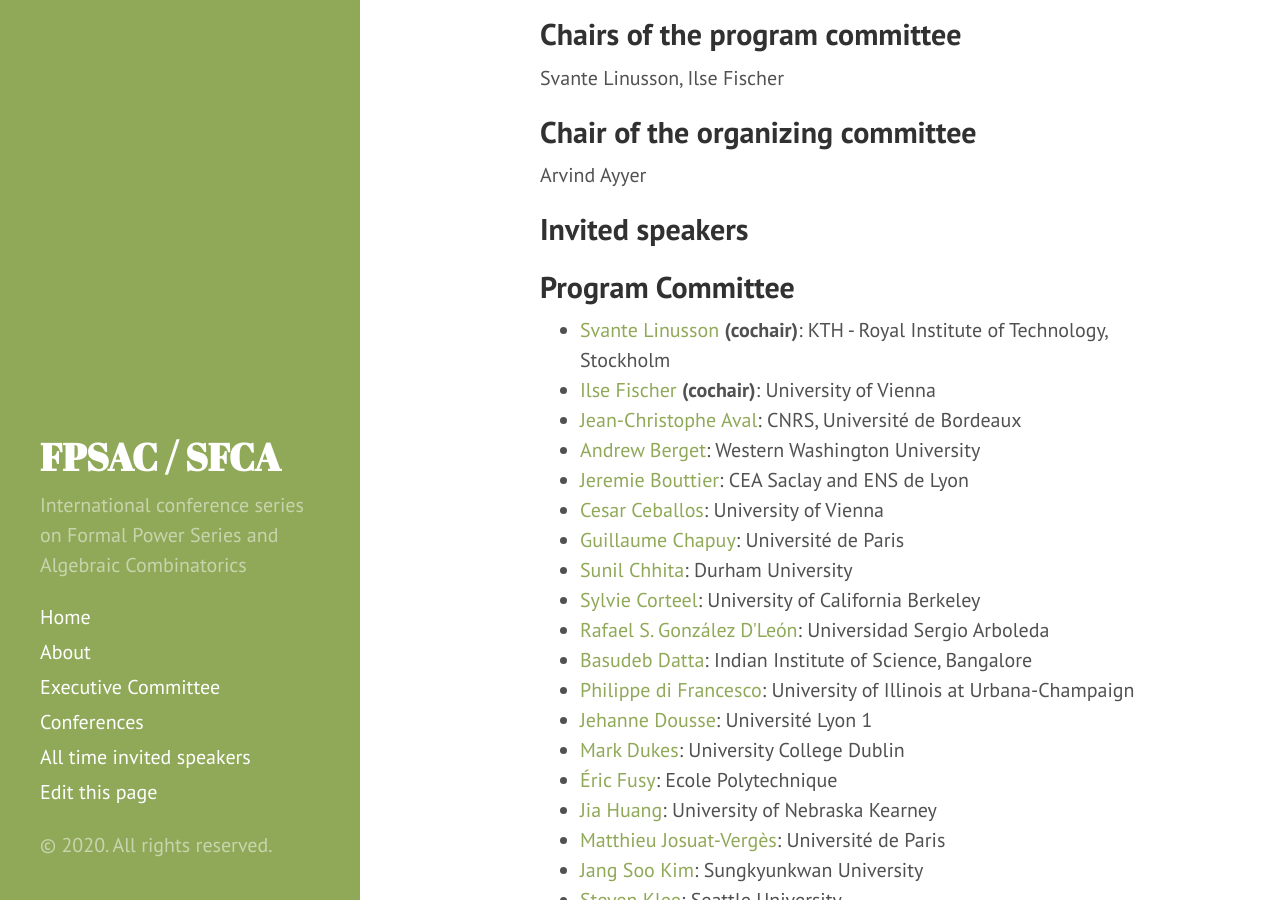
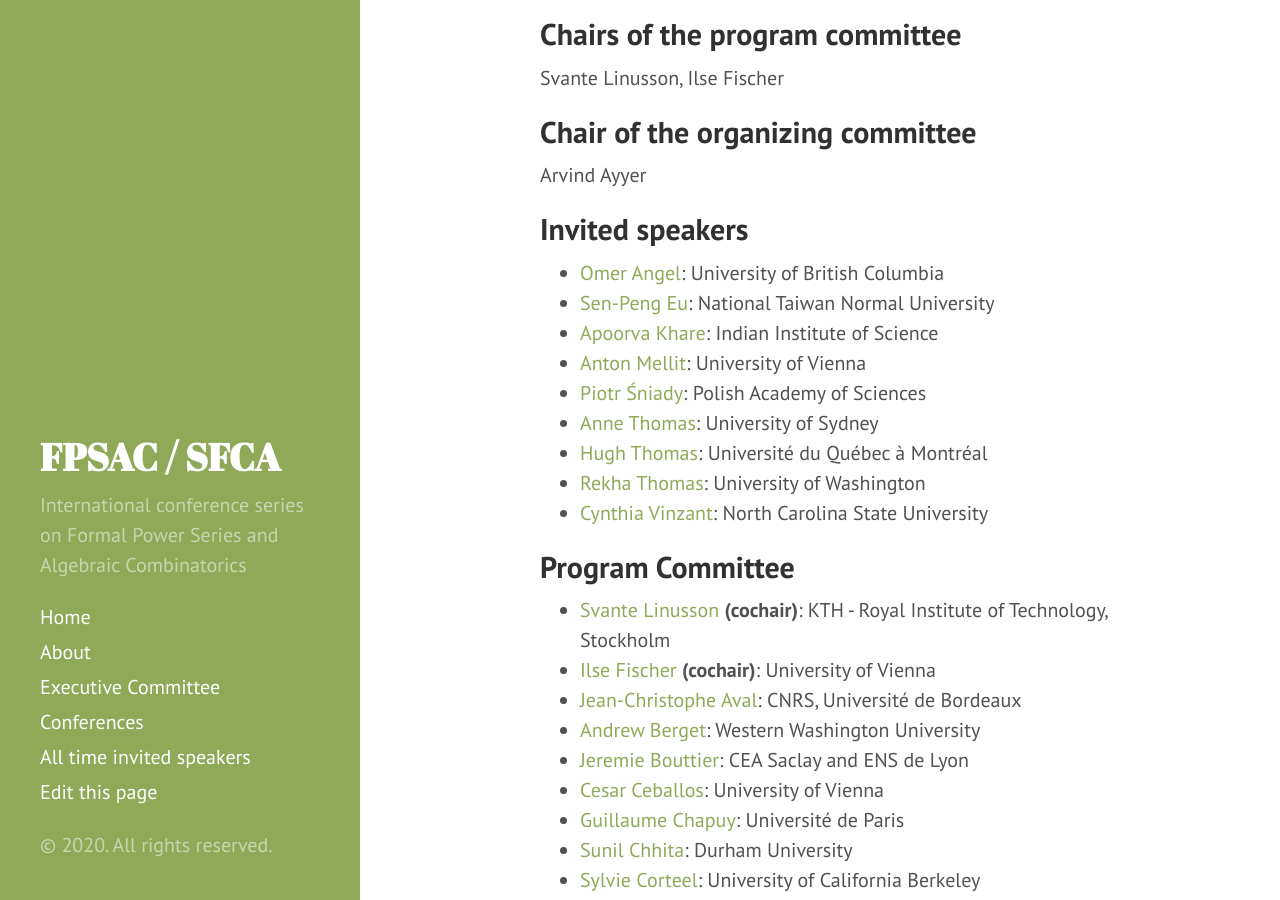
Before and after one commit to FPSAC/FPSAC.github.io, a Jekyll site: the page built from _confs/fpsac-2021.md, in a window 1280 px wide and 900 px high, scrolled down 337 px. Built offline with Jekyll 4.4.1, drawn with Linux system fonts in a browser that asks for light colours.

Commit message:
Added invited speakers details

```diff
--- a/_confs/fpsac-2021.md
+++ b/_confs/fpsac-2021.md
@@ -9,6 +9,35 @@
 site:
 
 invited_speakers:
+
+- name: Omer Angel
+  affiliation: University of British Columbia
+  url: https://www.math.ubc.ca/%7eangel/
+- name: Sen-Peng Eu
+  affiliation: National Taiwan Normal University
+  url: http://math.ntnu.edu.tw/%7espeu/
+- name: Apoorva Khare
+  affiliation: Indian Institute of Science
+  url: http://math.iisc.ac.in/%7ekhare/
+- name: Anton Mellit
+  affiliation: University of Vienna
+  url: https://www.mellit.org/
+- name: Piotr Śniady
+  affiliation: Polish Academy of Sciences
+  url: https://psniady.impan.pl/
+- name: Anne Thomas
+  affiliation: University of Sydney
+  url: https://www.maths.usyd.edu.au/u/athomas/
+- name: Hugh Thomas
+  affiliation: Université du Québec à Montréal
+  url: http://www.lacim.uqam.ca/~hugh/
+- name: Rekha Thomas
+  affiliation: University of Washington
+  url: https://sites.math.washington.edu/%7ethomas/
+- name: Cynthia Vinzant
+  affiliation: North Carolina State University
+  url: https://clvinzan.math.ncsu.edu/
+
 
 program_committee:
 
```
